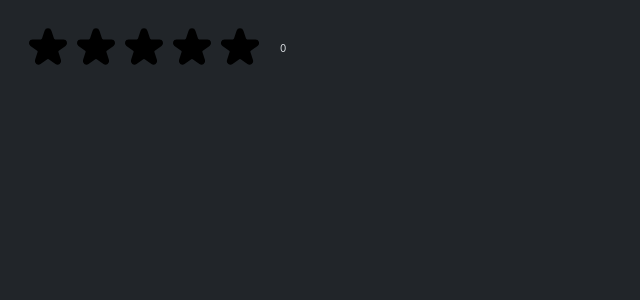
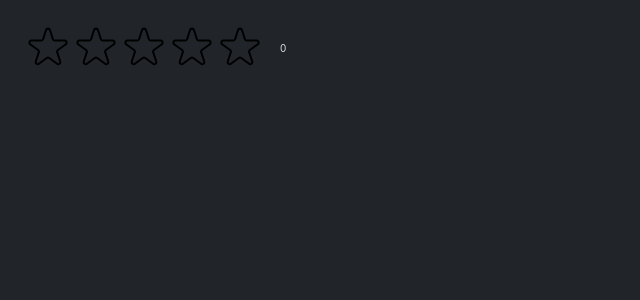
Before and after one commit to lunadiotic/popmovie-src, a React (Create React App) app: page / in a window 1280 px wide. Shown: the top 300 px of the page, without its empty margins (0-640 px from the left). Built offline with nearby package versions, Linux system fonts and the light colour scheme.

Commit message:
menampilkan nilai rating sesuai bintang

```diff
--- a/src/StarRating.js
+++ b/src/StarRating.js
@@ -24,7 +24,11 @@
     <div style={containerStyle}>
       <div style={containerStarStyle}>
         {Array.from({ length: max }, (_, i) => (
-          <Star key={i} onRate={() => handleRating(i + 1)} />
+          <Star
+            key={i}
+            onRate={() => handleRating(i + 1)}
+            full={rating >= i + 1}
+          />
         ))}
       </div>
       <p style={textStyle}>{rating}</p>
@@ -39,9 +43,10 @@
   cursor: "pointer",
 };
 
-function Star({ onRate }) {
+function Star({ onRate, full }) {
   return (
     <span role="button" style={starStyle} onClick={onRate}>
+      {full ? (
         <svg
           xmlns="http://www.w3.org/2000/svg"
           viewBox="0 0 20 20"
@@ -50,6 +55,21 @@
         >
           <path d="M9.049 2.927c.3-.921 1.603-.921 1.902 0l1.07 3.292a1 1 0 00.95.69h3.462c.969 0 1.371 1.24.588 1.81l-2.8 2.034a1 1 0 00-.364 1.118l1.07 3.292c.3.921-.755 1.688-1.54 1.118l-2.8-2.034a1 1 0 00-1.175 0l-2.8 2.034c-.784.57-1.838-.197-1.539-1.118l1.07-3.292a1 1 0 00-.364-1.118L2.98 8.72c-.783-.57-.38-1.81.588-1.81h3.461a1 1 0 00.951-.69l1.07-3.292z" />
         </svg>
+      ) : (
+        <svg
+          xmlns="http://www.w3.org/2000/svg"
+          fill="none"
+          viewBox="0 0 24 24"
+          stroke="#000"
+        >
+          <path
+            strokeLinecap="round"
+            strokeLinejoin="round"
+            strokeWidth="{2}"
+            d="M11.049 2.927c.3-.921 1.603-.921 1.902 0l1.519 4.674a1 1 0 00.95.69h4.915c.969 0 1.371 1.24.588 1.81l-3.976 2.888a1 1 0 00-.363 1.118l1.518 4.674c.3.922-.755 1.688-1.538 1.118l-3.976-2.888a1 1 0 00-1.176 0l-3.976 2.888c-.783.57-1.838-.197-1.538-1.118l1.518-4.674a1 1 0 00-.363-1.118l-3.976-2.888c-.784-.57-.38-1.81.588-1.81h4.914a1 1 0 00.951-.69l1.519-4.674z"
+          />
+        </svg>
+      )}
     </span>
   );
 }
```
Lines whose indentation alone changed are shown as unchanged.
